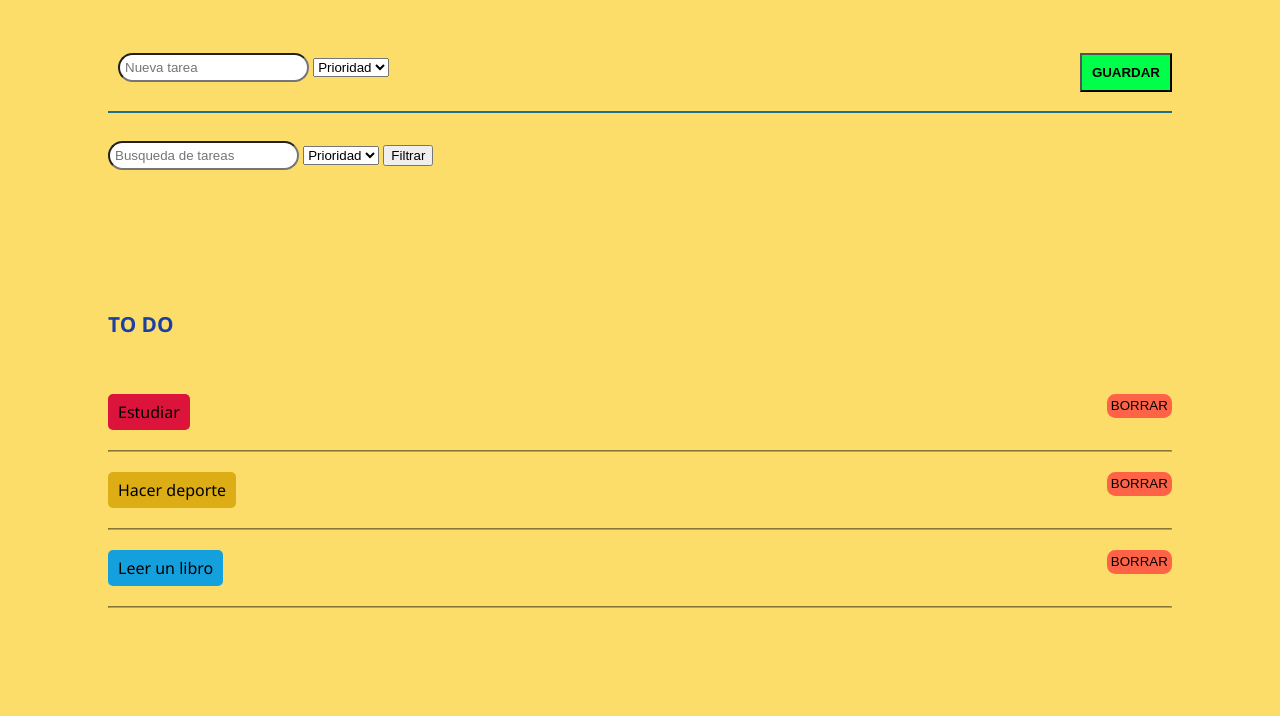
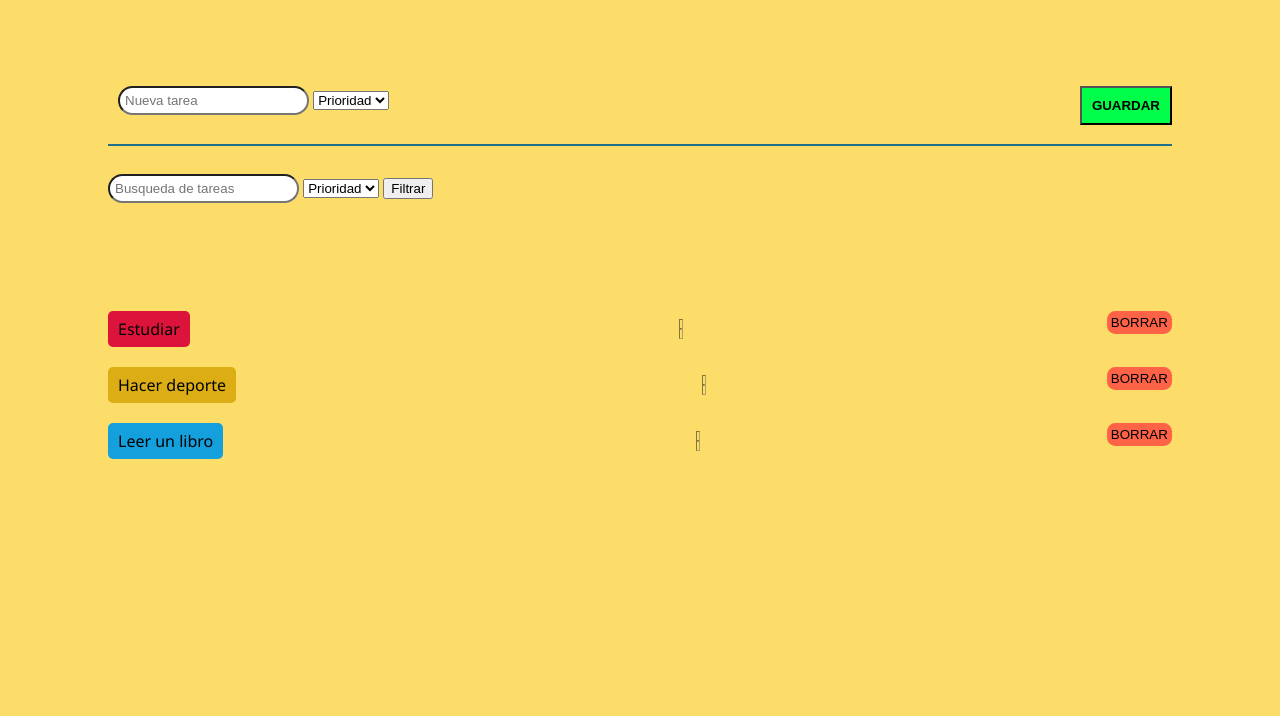
Before and after one commit to DeboBastian/APP-TODO-s, a plain HTML site: page index.html in a window 1280 px wide. Shown: the part 164-880 px from the top of the page. After the commit the page ends 800 px from the top, so only its background shows below. Drawn offline with Linux system fonts and the light colour scheme.

Commit message:
Funciones de imprimir, no se ve bien hr despues de cada tarea. Modificar esto

```diff
--- a/css/style.css
+++ b/css/style.css
@@ -53,7 +53,8 @@ table {
 
 h1{
     font-family:Impact, Haettenschweiler, 'Arial Narrow Bold', sans-serif;
-    font-size: 150%;
+    font-size: 2em;
+    text-shadow: 2px 2px 2px white;
     text-align: center;
     margin: 3.125em;
     color: rgba(8, 103, 135, 0.877)
@@ -108,11 +109,12 @@ main article{
 main h2{
 
     font-weight: bolder;
-    font-size: 130%;
-    color: rgb(29, 62, 163);
+    font-size: 2em;
+    color: rgb(163, 29, 127);
     padding-top: 1.75em;
     padding-bottom: 1.875em;
-
+    text-shadow: 2px 2px 2px black;
+    text-align: center;
 }
 
 main button{
--- a/index.html
+++ b/index.html
@@ -48,9 +48,8 @@
     <main>
 
         <div class="container">
-            <h2>TO DO</h2>
-
-            <article class="urgente">
+            <div id="tareas">
+                <!-- <article class="urgente">
                     <h3>Estudiar</h3>
                     <button>BORRAR</button>
                 </article>
@@ -64,8 +63,8 @@
                     <h3>Leer un libro</h3>
                     <button>BORRAR</button>
                 </article>
-            <hr>
-
+                <hr> -->
+            </div>
 
         </div>
     </main>
--- a/js/modelo.js
+++ b/js/modelo.js
@@ -0,0 +1,19 @@
+var Listatareas = [
+    {
+    id: 1,
+    nombre: 'Estudiar',
+    prioridad: 'urgente'
+    },
+
+    {
+    id: 2,
+    nombre: 'Hacer deporte',
+    prioridad: 'diaria'
+    },
+
+    {
+    id: 3,
+    nombre: 'Leer un libro',
+    prioridad: 'mensual'
+    }
+]
--- a/js/vista.js
+++ b/js/vista.js
@@ -0,0 +1,32 @@
+
+
+const sectionTareas = document.querySelector('#tareas');
+
+function printTareas(pListTareas, pSectionDom) {
+
+    pSectionDom.innerHTML = '';
+    pListTareas.forEach(tarea => pintOneTarea(tarea, pSectionDom))
+
+}
+
+
+function pintOneTarea(pTarea, pDom) {
+
+    const article = document.createElement('article');
+    const h3 = document.createElement('h3');
+    const button = document.createElement('button');
+    const hr = document.createElement('hr');
+
+    article.classList.add`${pTarea.prioridad}`;
+    h3.innerHTML = `${pTarea.nombre}`;
+    button.innerHTML = 'BORRAR';
+    hr.innerHTML = '<hr>';
+
+    article.appendChild(h3);
+    article.appendChild(button);
+    article.appendChild(hr);
+    pDom.appendChild(article);
+
+}
+
+printTareas(Listatareas, sectionTareas)
```
Lines whose indentation alone changed are shown as unchanged.
